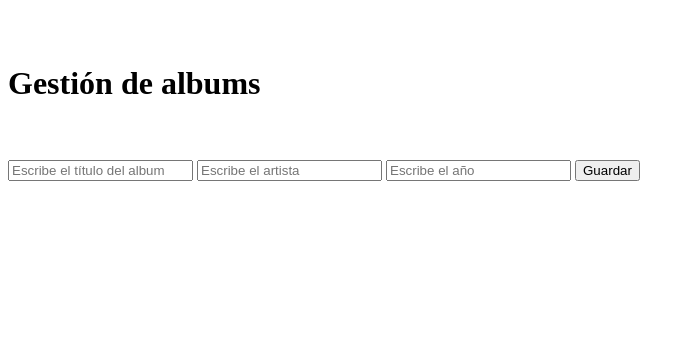
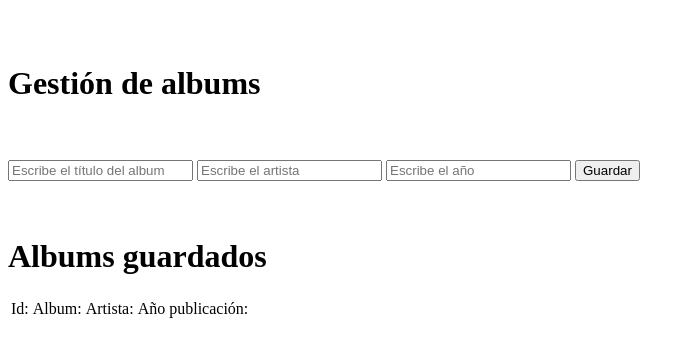
Before and after one commit to NickyLugo/PythonAndFlask, a Flask app: page / in a window 1280 px wide. Shown: the top 357 px of the page, without its empty margins (0-695 px from the left). Run offline with Flask 3, Linux system fonts and the light colour scheme; data that the repository does not hold is empty; some libraries are stand-ins or nearby versions.

Commit message:
pract7: Consultas en Servicio; Select Albums y tabla en HTML

```diff
--- a/005.Practica_5_ flask_12Jun23/app.py
+++ b/005.Practica_5_ flask_12Jun23/app.py
@@ -12,9 +12,9 @@ app=Flask(__name__)
 app.config['MYSQL_HOST']='localhost'
 app.config['MYSQL_USER']='root'
 #Laptop
-#app.config['MYSQL_PASSWORD']=''
+app.config['MYSQL_PASSWORD']=''
 #Desktop
-app.config['MYSQL_PASSWORD']='root'
+#app.config['MYSQL_PASSWORD']='root'
 app.config['MYSQL_DB']='dbflask'
 #Se agrega para evitar RuntimeError: The session is unavailable because no secret key was set.
 app.secret_key='mysecretkey'
@@ -27,7 +27,13 @@ mysql = MySQL(app)
 @app.route('/')
 def index():
     #return "Hola mundo Flask"
-    return render_template('index.html')
+    #Cursor de la consulta cc
+    cc = mysql.connection.cursor()
+    cc.execute('select * from tbalbums')
+    #El resultado de la consulta lo guardamos en una variable que se llame conAlbums
+    conAlbums = cc.fetchall()
+    #print(conAlbums)
+    return render_template('index.html', albumesRecords = conAlbums)
 
 '''
 @app.route('/otra')
--- a/005.Practica_5_ flask_12Jun23/templates/index.html
+++ b/005.Practica_5_ flask_12Jun23/templates/index.html
@@ -33,5 +33,32 @@
         <!-- Para evitar que no tenga funcionalidad, agregamos el tipo de botón = submit -->
         <button type="submit">Guardar</button>
     </form>
+<br>
+<br>
+    <h1>Albums guardados</h1>
+    <table>
+        <thead>
+            <tr> <!-- para filas -->
+                <td> Id: </td> <!-- para columnas -->
+                <td> Album: </td>
+                <td> Artista: </td>
+                <td> Año publicación: </td>
+            </tr>
+        </thead>
+        <tbody>
+            {%for album in albumesRecords%}
+                <tr>
+                    <td>{{album.0}}</td>
+                    <td>{{album.1}}</td>
+                    <td>{{album.2}}</td>
+                    <td>{{album.3}}</td>
+                    <td>
+                        <a href=#> Editar </a>
+                        <a href=#> Borrar </a>
+                    </td>
+                </tr>
+            {%endfor%}
+        </tbody>
+    </table>
 </body>
 </html>
```
